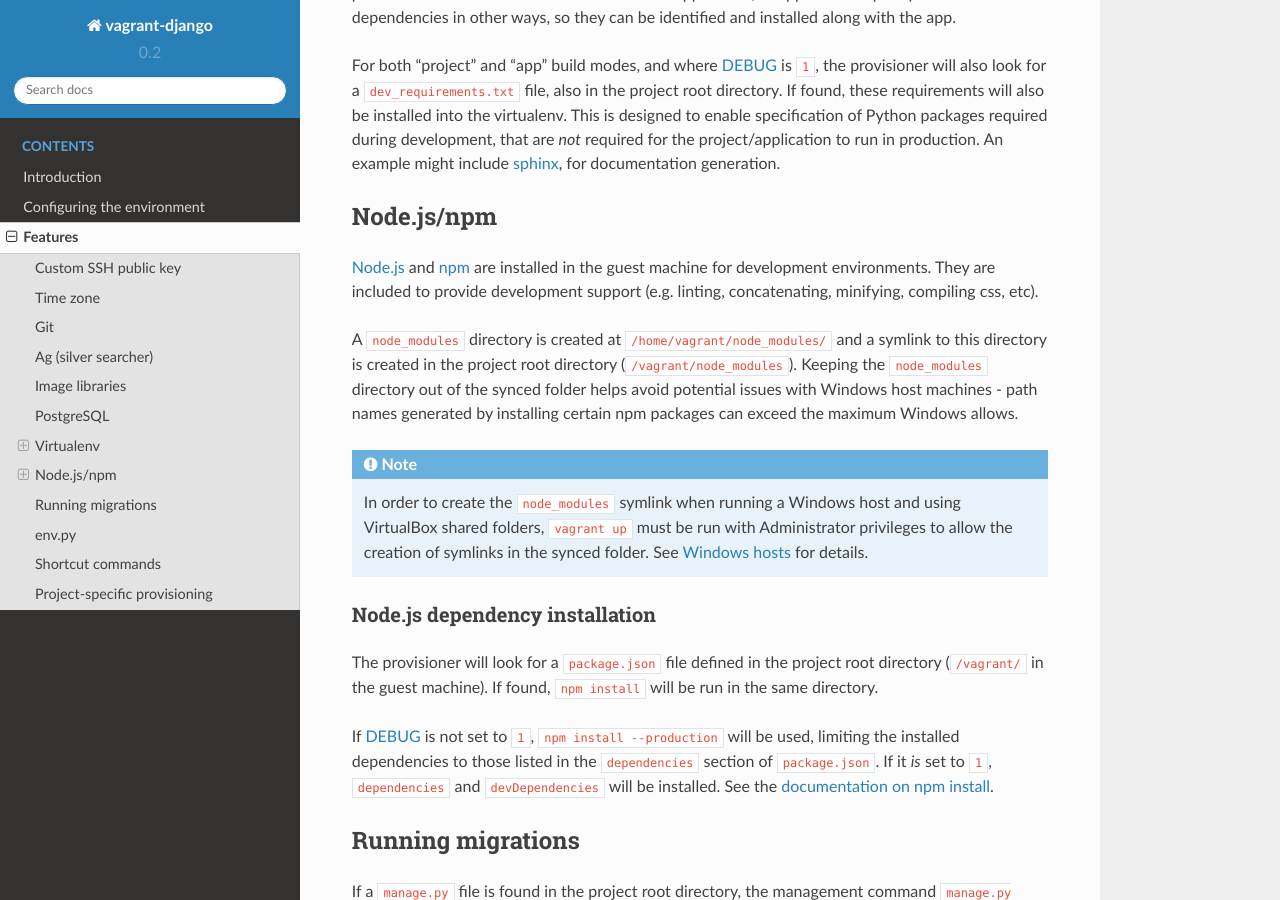
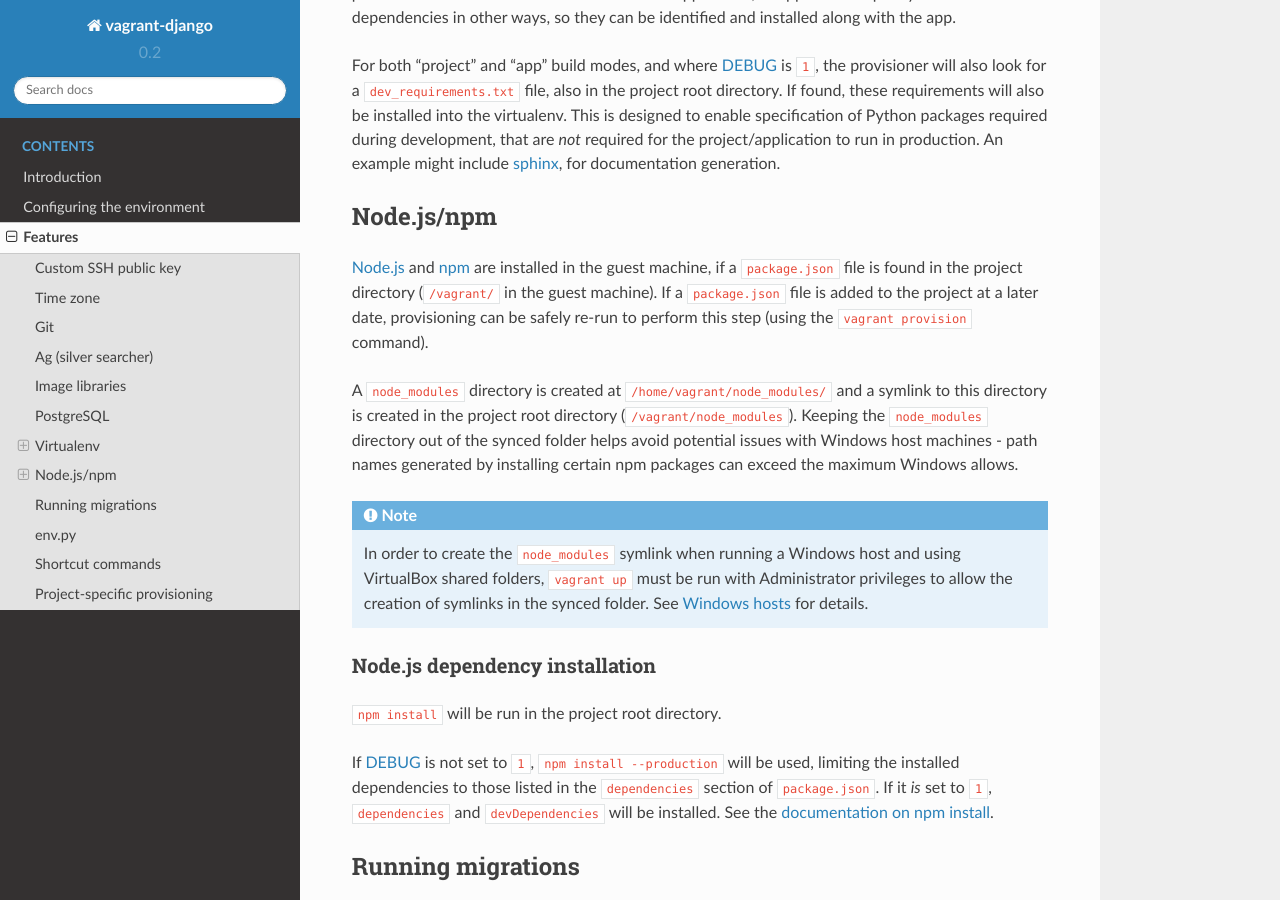
Before and after one commit to oogles/vagrant-django, a Sphinx documentation site: the page built from docs/features.rst, in a window 1280 px wide and 900 px high, scrolled down 2109 px. Built offline with Sphinx 7.4.7 and the Read the Docs theme 2.0.0, drawn with Linux system fonts in a browser that asks for light colours.

Commit message:
Updated documentation re node/npm installation and the interaction between the DEBUG flag and build modes.

```diff
--- a/docs/config.rst
+++ b/docs/config.rst
@@ -86,9 +86,12 @@ DEBUG
 
 This flag controls whether or not the Vagrant guest environment is a development or production environment. A value of ``1`` indicates a development environment, otherwise (including when it is not specified at all) it indicates a production environment.
 
+When the :ref:`build mode <build-modes>` is "app", there is no real notion of a production environment, so the ``DEBUG`` flag is always ``1``.
+
 The flag affects:
 
 * :ref:`feat-py-dependencies`: If ``1``, a ``dev_requirements.txt`` file will be used, if present, to install development-only Python dependencies.
+* :ref:`feat-node-dependencies`: If ``1``, any ``devDependencies`` listed in the ``package.json`` file will be installed along with the listed ``dependencies``.
 * :ref:`feat-env-py`: If ``1``, ``DEBUG=True`` is set, otherwise ``DEBUG=False`` is.
 
 .. _conf-var-time-zone:
--- a/docs/features.rst
+++ b/docs/features.rst
@@ -99,7 +99,7 @@ For both "project" and "app" build modes, and where :ref:`conf-var-debug` is ``1
 Node.js/npm
 ===========
 
-`Node.js <https://nodejs.org/en/>`_ and `npm <https://www.npmjs.com/>`_ are installed in the guest machine for development environments. They are included to provide development support (e.g. linting, concatenating, minifying, compiling css, etc).
+`Node.js <https://nodejs.org/en/>`_ and `npm <https://www.npmjs.com/>`_ are installed in the guest machine, if a ``package.json`` file is found in the project directory (``/vagrant/`` in the guest machine). If a ``package.json`` file is added to the project at a later date, provisioning can be safely re-run to perform this step (using the ``vagrant provision`` command).
 
 A ``node_modules`` directory is created at ``/home/vagrant/node_modules/`` and a symlink to this directory is created in the project root directory (``/vagrant/node_modules``). Keeping the ``node_modules`` directory out of the synced folder helps avoid potential issues with Windows host machines - path names generated by installing certain npm packages can exceed the maximum Windows allows.
 
@@ -111,7 +111,7 @@ A ``node_modules`` directory is created at ``/home/vagrant/node_modules/`` and a
 Node.js dependency installation
 -------------------------------
 
-The provisioner will look for a ``package.json`` file defined in the project root directory (``/vagrant/`` in the guest machine). If found, ``npm install`` will be run in the same directory.
+``npm install`` will be run in the project root directory.
 
 If :ref:`conf-var-debug` is not set to ``1``, ``npm install --production`` will be used, limiting the installed dependencies to those listed in the ``dependencies`` section of ``package.json``. If it *is* set to ``1``, ``dependencies`` and ``devDependencies`` will be installed. See the `documentation on npm install <https://docs.npmjs.com/cli/install>`_.
 
--- a/docs/intro.rst
+++ b/docs/intro.rst
@@ -20,6 +20,7 @@ The documentation of the :doc:`available features <features>` indicates which mo
 
 * Full project builds install Python dependencies from a ``requirements.txt`` file, if one can be found. See :ref:`feat-py-dependencies` for details.
 * The :ref:`feat-env-py` settings file is written for full project builds only.
+* App builds always set the :ref:`DEBUG <conf-var-debug>` flag to ``1``.
 
 Which mode is used is specified by the :ref:`conf-vagrantfile`.
 
```
